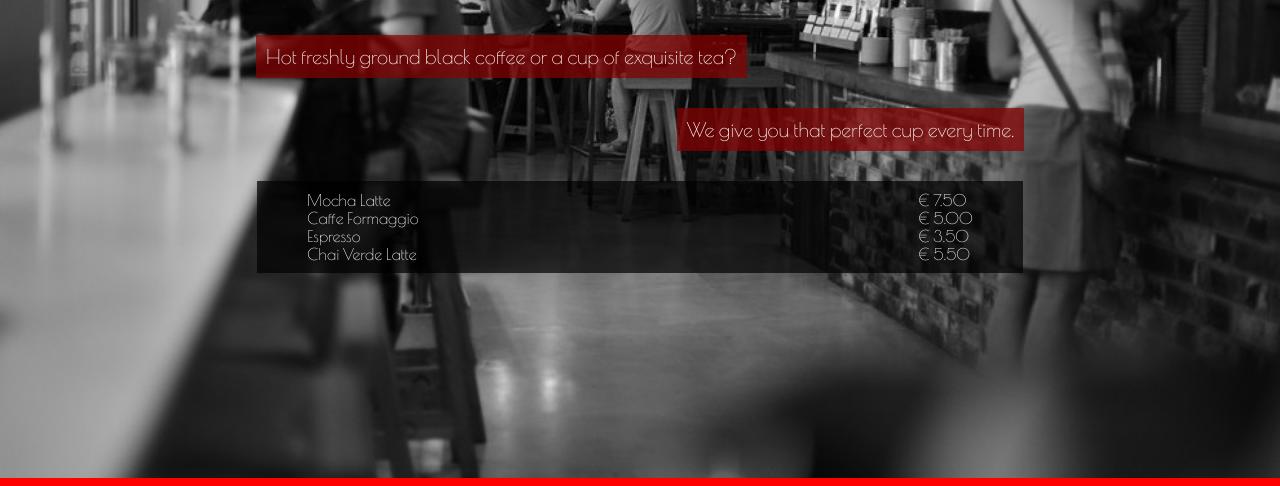
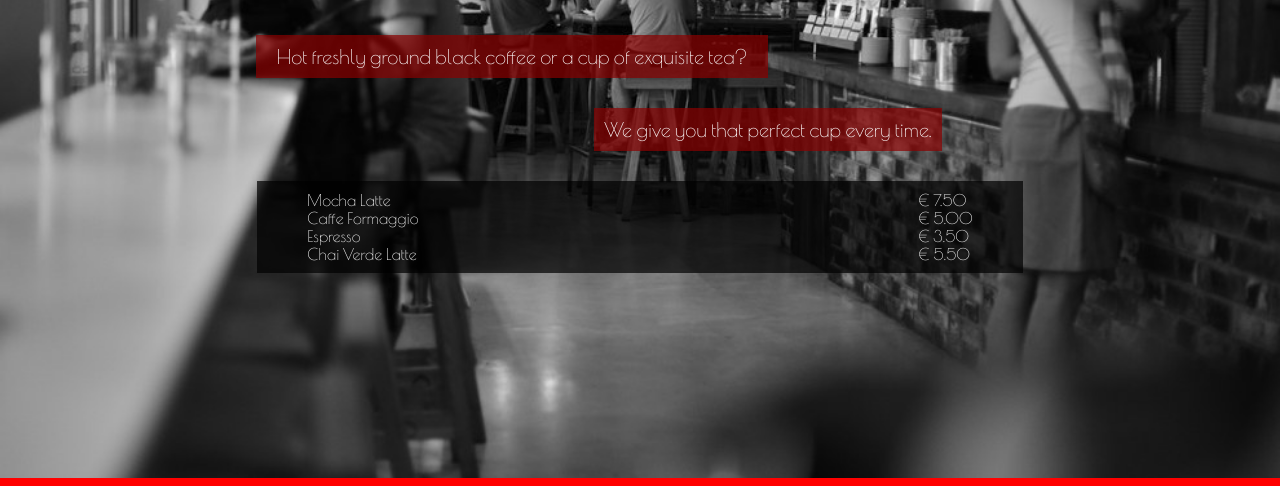
Before and after one commit to OskarMartens/caffe-retro, a plain HTML site: page index.html in a window 1280 px wide. Shown: the part 312-798 px from the top of the page. Drawn offline with nearby package versions, Linux system fonts and the light colour scheme; a web font is replaced by a local one.

Commit message:
new changes

```diff
--- a/index.css
+++ b/index.css
@@ -44,12 +44,12 @@
 }
 
 .content-section>*:nth-child(2){
-  align-self: flex-start;
-  margin-left: 20%;
+  margin-right: 20%;
+  padding-right: 20px;
+  padding-left: 20px;
 }
 .content-section>*:nth-child(3){
-  align-self: flex-end;
-  margin-right: 20%;
+  margin-left: 20%;
 }
 
 .page-text-header {
```
